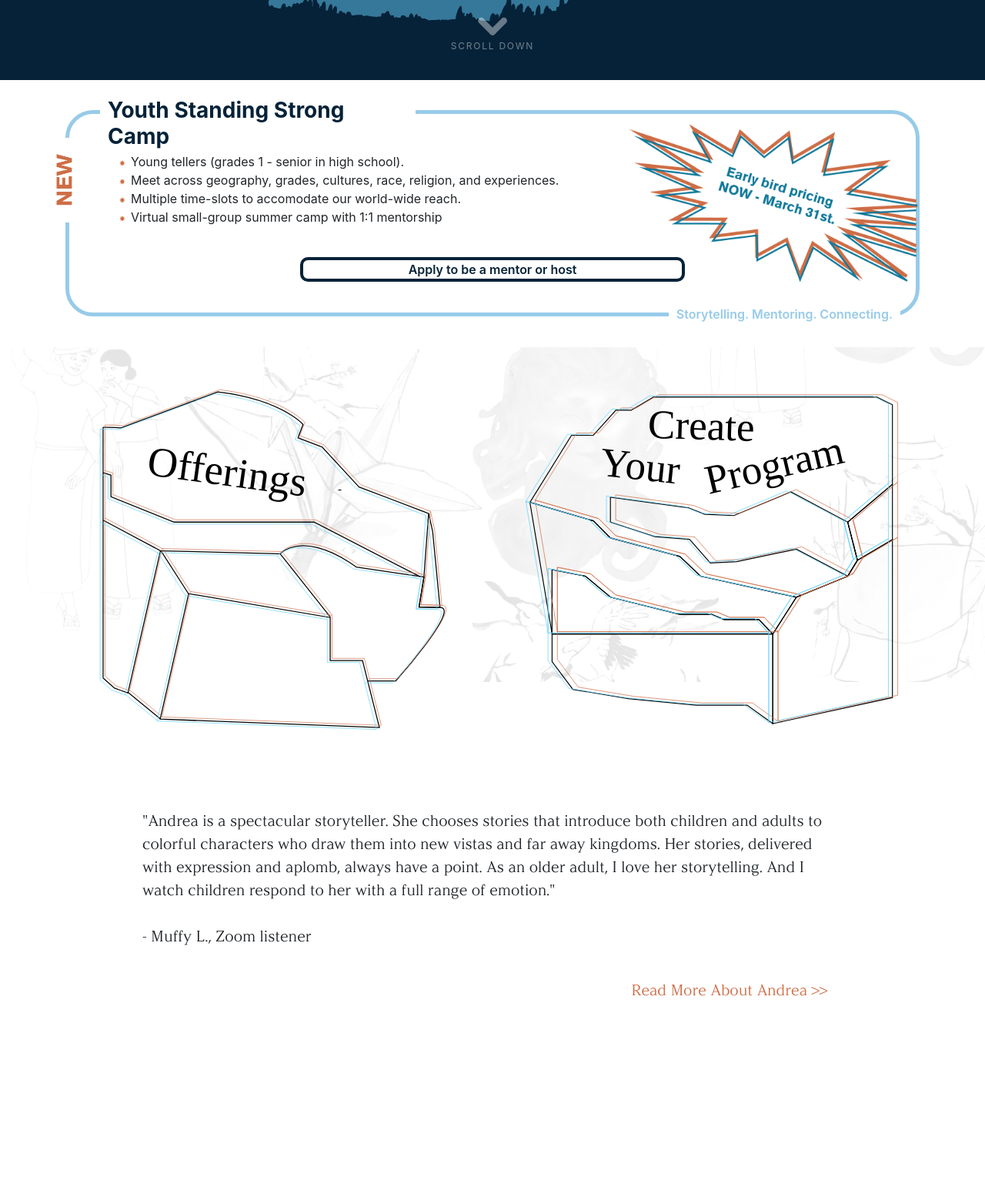
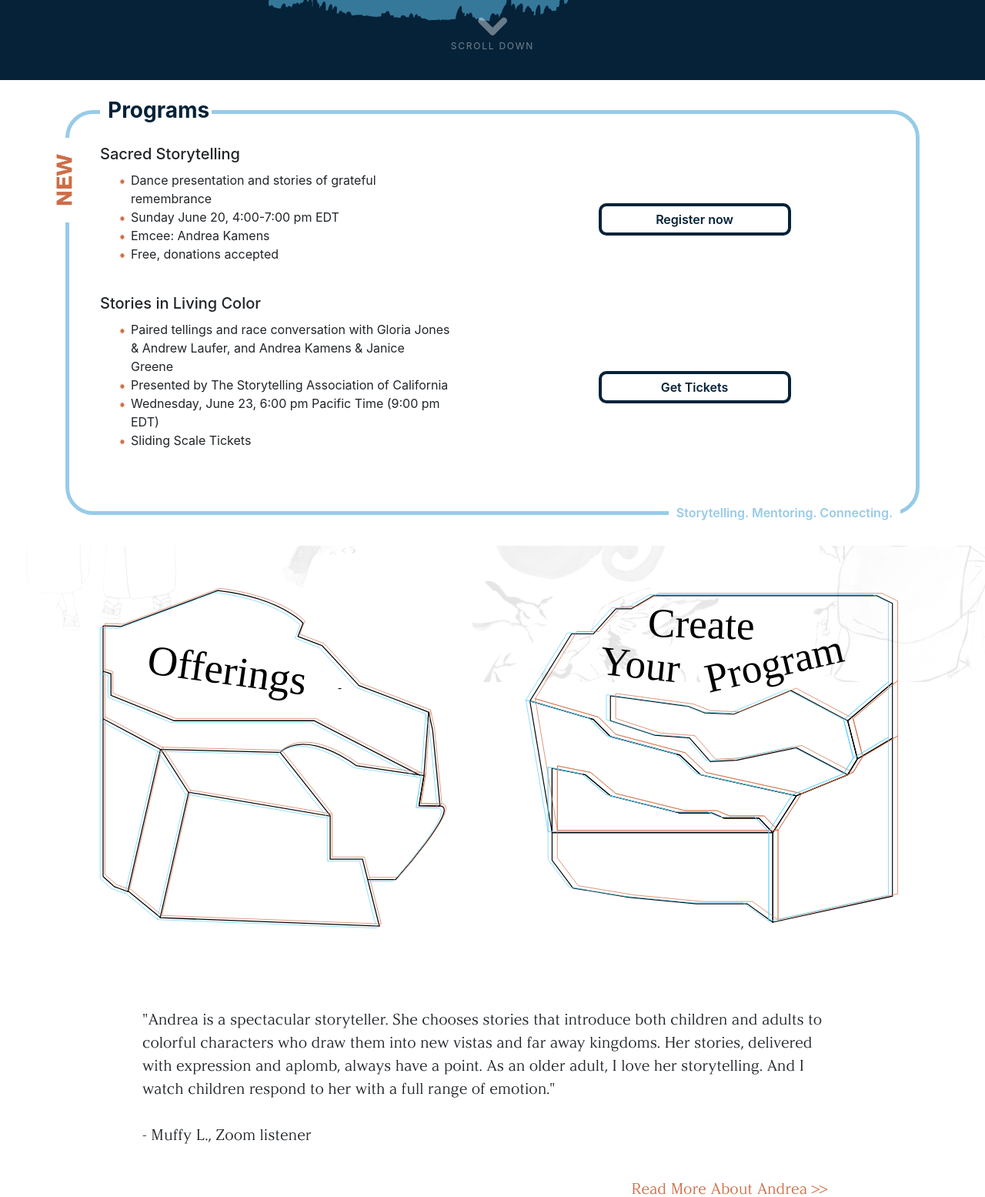
Before and after one commit to ninahorne/Andrea-Kamens, a PHP site: page / in a window 1280 px wide. Shown: the part 701-2256 px from the top of the page at 77% size. Run offline with PHP 8.4, Linux system fonts and the light colour scheme; some libraries are stand-ins or nearby versions; some web fonts are replaced.

Commit message:
New announcement banner

```diff
--- a/index.html
+++ b/index.html
@@ -177,34 +177,73 @@
       <section id="announcementBanner">
         <div class="container">
           <div class="announcement-banner-container">
-            <h3>Youth Standing Strong Camp</h3>
+            <h3>Programs</h3>
+            <div class="row">
+              <div class="col-sm-6">
+                <h5>Sacred Storytelling</h5>
                 <ul>
                   <li class="announcement-banner-list-item">
-                Young tellers (grades 1 - senior in high school).
+                    Dance presentation and stories of grateful remembrance
                   </li>
                   <li class="announcement-banner-list-item">
-                Meet across geography, grades, cultures, race, religion, and experiences.
+                    Sunday June 20, 4:00-7:00 pm EDT
                   </li>
                   <li class="announcement-banner-list-item">
-                Multiple time-slots to accomodate our world-wide reach.
+                    Emcee: Andrea Kamens
                   </li>
                   <li class="announcement-banner-list-item">
-                Virtual small-group summer camp with 1:1 mentorship
+                    Free, donations accepted
                   </li>
                 </ul>
-            <button onclick="navigateToCampSignUp()" class="announcement-banner-button">
-              Apply to be a mentor or host
+              </div>
+              <div class="col-sm-6">
+                <div class="flex-center">
+                  <button
+                    onclick="nagivateToRegistrationLink()"
+                    class="announcement-banner-button"
+                  >
+                    Register now
                   </button>
+                </div>
+              </div>
+              <div class="col-sm-6">
+                <h5>Stories in Living Color</h5>
+                <ul>
+                  <li class="announcement-banner-list-item">
+                    Paired tellings and race conversation with Gloria Jones &
+                    Andrew Laufer, and Andrea Kamens & Janice Greene
+                  </li>
+                  <li class="announcement-banner-list-item">
+                    Presented by The Storytelling Association of California
+                  </li>
+                  <li class="announcement-banner-list-item">
+                    Wednesday, June 23, 6:00 pm Pacific Time (9:00 pm EDT)
+                  </li>
+                  <li class="announcement-banner-list-item">
+                    Sliding Scale Tickets
+                  </li>
+                </ul>
+              </div>
+              <div class="col-sm-6">
+                <div class="flex-center">
+                  <button
+                    onclick="navigateToGetTickets()"
+                    class="announcement-banner-button"
+                  >
+                    Get Tickets
+                  </button>
+                </div>
+              </div>
+            </div>
 
             <p class="announcement-banner-subtitle">
               Storytelling. Mentoring. Connecting.
             </p>
-            <img class="announcement-banner-text" src="images/NEW.png" alt="">
-            <img class="announcement-banner-now-sticker" src="images/NOW.png" alt="">
+            <img class="announcement-banner-text" src="images/NEW.png" alt="" />
+            <!-- <img class="announcement-banner-now-sticker" src="images/NOW.png" alt=""> -->
           </div>
         </div>
       </section>
-
 
       <!-- ROCK BUTTONS ==========================================================================-->
 
--- a/scripts.js
+++ b/scripts.js
@@ -111,12 +111,22 @@ document.addEventListener('DOMContentLoaded', function () {
   }
 });
 
-
-function navigateToCampSignUp(){
-  const campURL = 'https://www.artistsstandingstrongtogether.net/yssc-summer2021';
+function navigateToGetTickets() {
+  const url = 'https://www.eventcombo.com/e/stories-in-living-color-42864';
+  window.open(url, '_blank');
+}
+function navigateToRegistrationLink() {
+  const url =
+    'https://us02web.zoom.us/meeting/register/tZYvdOyuqT4pGtwurtu97aI3I6l-czW5mUyf';
+  window.open(url, '_blank');
+}
+function navigateToCampSignUp() {
+  const campURL =
+    'https://www.artistsstandingstrongtogether.net/yssc-summer2021';
   window.open(campURL, '_blank');
 }
 function navigateToRadioClip() {
-  const radioClip = 'https://www.mixcloud.com/EastLondonRadio/talking-stories-48/';
+  const radioClip =
+    'https://www.mixcloud.com/EastLondonRadio/talking-stories-48/';
   window.open(radioClip, '_blank');
 }
--- a/styles.css
+++ b/styles.css
@@ -1888,7 +1888,7 @@ iframe {
 }
 #announcementBanner h3 {
   background-color: white;
-  width: 410px;
+  width: 145px;
   position: absolute;
   top: -31px;
   padding: 10px;
@@ -1922,11 +1922,11 @@ iframe {
   border: solid 4px #052238;
   border-radius: 10px;
   font-weight: 600;
-  padding: 0px 15px;
+  padding: 5px 15px;
   margin: 0 auto;
   display: block;
   max-width: 100%;
-  width: 500px;
+  width: 250px;
 
   color: #052238;
 }
@@ -2007,3 +2007,20 @@ iframe {
     left: 3px;
   }
 }
+
+
+
+.flex-center{
+  display: flex;
+  align-items: center;
+  justify-content: center;
+  flex-direction: column;
+  height: 100%;
+}
+.flex-bottom{
+  display: flex;
+  align-items: baseline;
+  justify-content: flex-end;
+  height: 100%;
+  flex-direction: column;
+}
```
Lines whose indentation alone changed are shown as unchanged.
